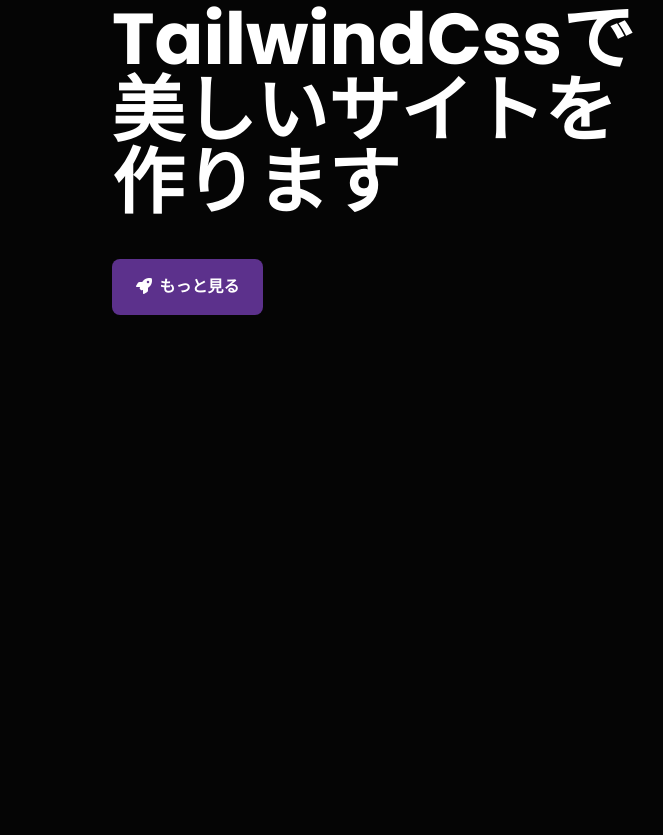
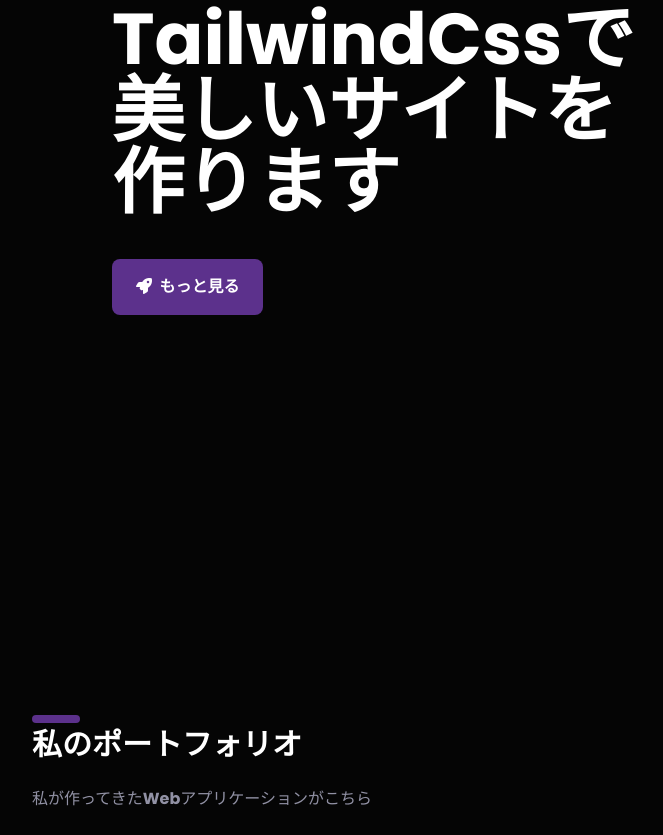
Before and after one commit to takashiono2/Udemy_Tailwindcss_shin, a website: page src/index.html in a window 1280 px wide. Shown: the part 293-1128 px from the top of the page, without its empty margins (64-727 px from the left). Before the commit the page ends 800 px from the top, so only its background shows below. Drawn offline with Linux system fonts and the light colour scheme.

Commit message:
section6_35

```diff
--- a/src/index.html
+++ b/src/index.html
@@ -23,7 +23,7 @@
           <button class="px-6 py-2 bg-theme font-bold rounded-lg hover:bg-purple-600 transition-all duration-300">お問い合わせ</button>
         </a>
       </div>
-      <div class="md:hidden">
+      <div class= "md:hidden">
         <i class="fa-solid fa-bars"></i>
       </div>
     </div>
@@ -50,6 +50,14 @@
       >
     </div>
   </div>
+
+  <div id="portfolio" class="container mt-64 flex justify-between items-center mx-auto px-8 md:px-14 lg:px-24 w-full">
+    <section class="w-full">
+      <h2 class="secondary-title">私のポートフォリオ</h2>
+      <p class="section-paragraph">私が作ってきたWebアプリケーションがこちら</p>
+    </section>
+  </div>
+
 </body>
 
 </html>
--- a/src/input.css
+++ b/src/input.css
@@ -1,3 +1,16 @@
 @tailwind base;
 @tailwind components;
 @tailwind utilities;
+
+.secondary-title{
+  @apply text-3xl font-bold;
+}
+
+.secondary-title::before{
+  content: "";
+  @apply block w-12 h-2 bg-theme rounded-full mb-1;
+}
+
+.section-paragraph{
+  @apply text-secondary my-6 w-full max-w-3xl;
+}
--- a/tailwind.config.js
+++ b/tailwind.config.js
@@ -6,7 +6,8 @@
       colors:{
         body: "#050505",
         "selected-text": "#A3A3FF",
-        theme: "#5c318c"
+        theme: "#5c318c",
+        secondary: "#9191A4",
       }
     },
     fontFamily:{
```
Also changed, not shown: README.md, dist/output.css, 1 other file.
